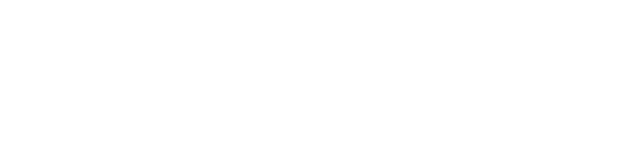
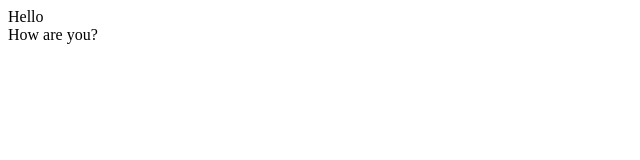
Before and after one commit to jacubiam/git-tags, a plain HTML site: page index.html in a window 1280 px wide. Shown: the whole page, without its empty margins (0-640 px from the left). Drawn offline with Linux system fonts and the light colour scheme.

Commit message:
feat(main):add main

```diff
--- a/index.html
+++ b/index.html
@@ -7,6 +7,7 @@
     <title>Document</title>
 </head>
 <body>
-
+    <header>Hello</header>
+    <main>How are you?</main>
 </body>
 </html>
```
